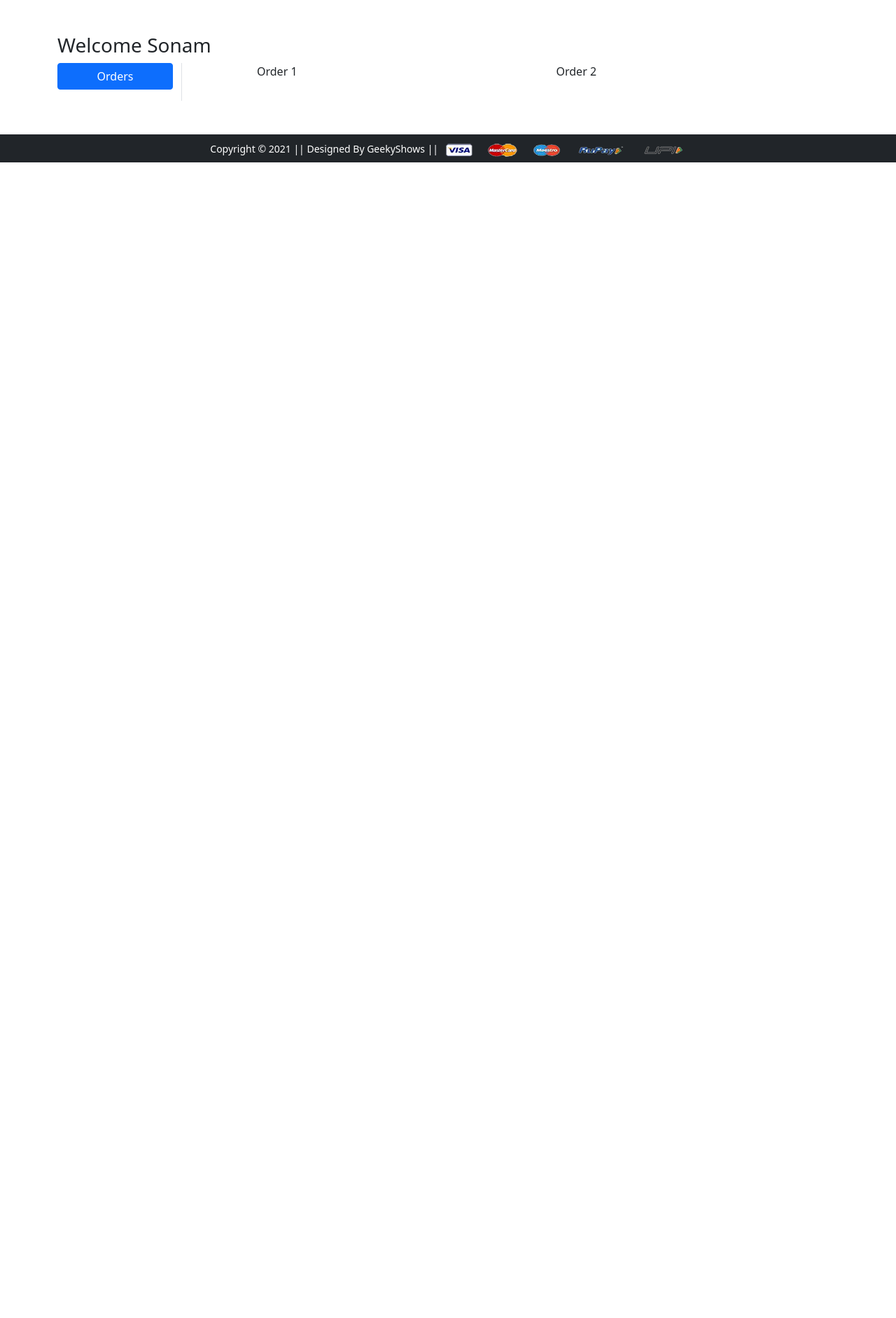
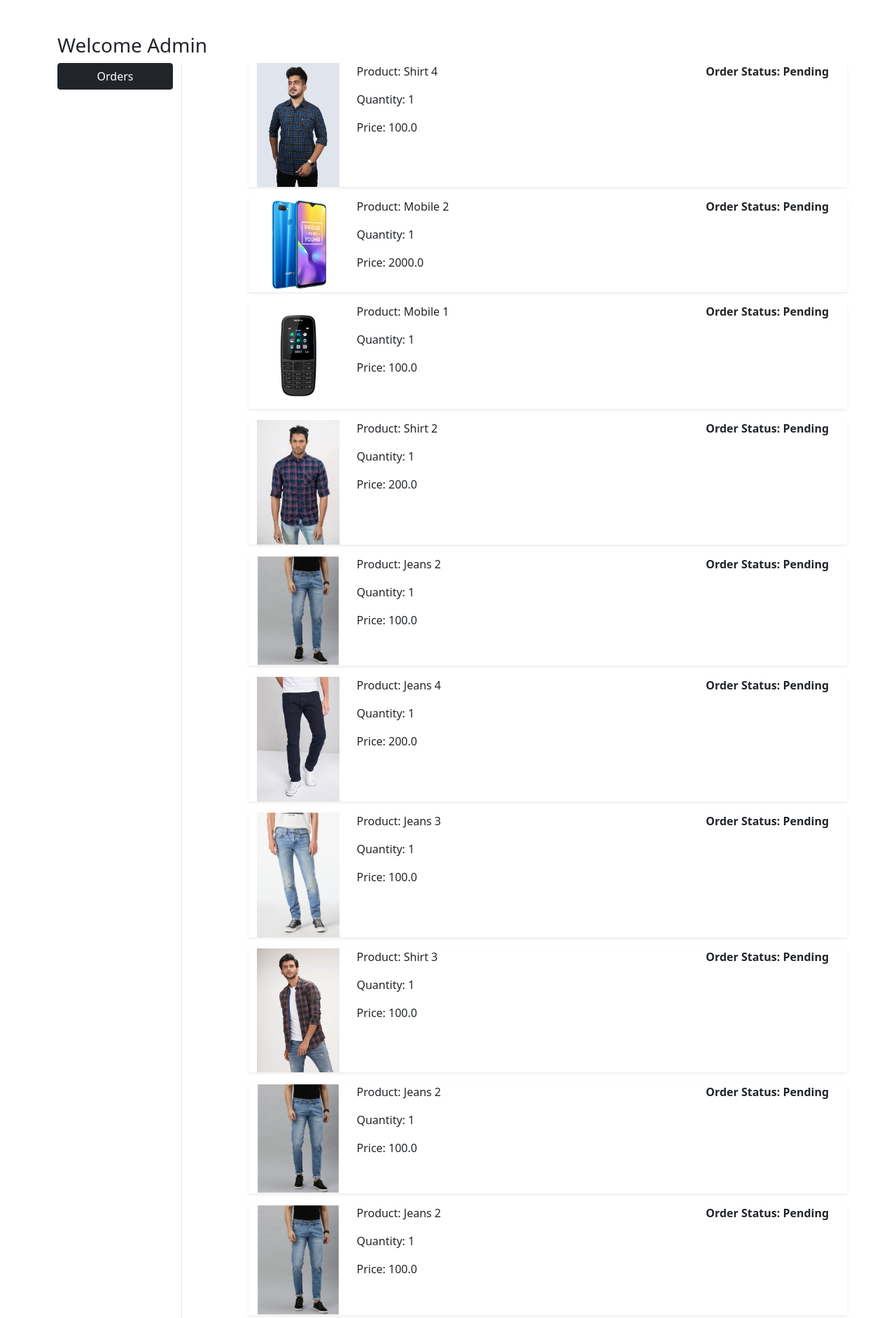
Before and after one commit to rahulmainali/ecommerce, a Django app: page /orders/ in a window 1280 px wide. Shown: the part 56-1939 px from the top of the page at 70% size. Before the commit the page ends 288 px from the top, so only its background shows below. Run offline with Django 4.2, Linux system fonts and the light colour scheme; a user stored in the database is signed in; data comes from the database, SQL or seed files in the repository; both versions use the stored data as it was after the commit; some libraries are stand-ins or nearby versions.

Commit message:
price in order

```diff
--- a/app/models.py
+++ b/app/models.py
@@ -69,3 +69,7 @@ class OrderPlaced(models.Model):
     quantity=models.PositiveBigIntegerField(default=1)
     ordered_date=models.DateTimeField(auto_now_add=True)
     status=models.CharField(max_length=50,choices=STATE_CHOICES,default='Pending')
+
+    @property
+    def total_cost(self):
+        return self.quantity * self.product.discounted_price
--- a/app/templates/app/addtocart.html
+++ b/app/templates/app/addtocart.html
@@ -18,9 +18,9 @@
        <h5>{{cart.product.title}}</h5>
        <p class="mb-2 text-muted small">{{cart.product.description}}</p>
        <div class="my-3">
-        <label for="quantity">{{cart.quantity}}</label>
+        <label for="quantity">Quantity</label>
         <a class="minus-cart btn" pid="{{cart.product.id}}"><i class="fas fa-minus-square fa-lg"></i></a>
-          <span id="quantity">1</span>
+          <span id="quantity">{{cart.quantity}}</span>
         <a class="plus-cart btn" pid="{{cart.product.id}}"><i class="fas fa-plus-square fa-lg"></i></a>
        </div>
        <div class="d-flex justify-content-between">
--- a/app/templates/app/orders.html
+++ b/app/templates/app/orders.html
@@ -1,21 +1,58 @@
 {% extends 'app/base.html' %}
 {% load static %}
-{% block title %}Buy Now{% endblock title %}
+{% block title %}Orders{% endblock title %}
 {% block main-content %}
 <div class="container my-5">
  <div class="row">
- <h3>Welcome Sonam</h3>
+ <h3>Welcome <span class="text-capitalize">{{request.user}}</span></h3>
   <div class="col-sm-2 border-end">
    <ul class="list-unstyled">
-    <li class="d-grid"><a href="{% url 'orders' %}" class="btn btn-primary">Orders</a></li>
+    <li class="d-grid"><a href="{% url 'orders' %}" class="btn btn-dark">Orders</a></li>
    </ul>
   </div>
+<!------1st column is closed here------->
+
   <div class="col-sm-9 offset-sm-1">
-   <div class="row">
-    <div class="col-sm-6">Order 1</div>
-    <div class="col-sm-6">Order 2</div>
+    {% for op in order_placed %}
+   <div class="row shadow-sm mb-3">
+    <div class="col-sm-2">
+        <img src="{{op.product.product_image.url}}" alt=""
+        srcset="" class="img-fluid" height="150" width="150">
+    </div>
+    <div class="col-sm-7">
+        <p>Product: {{op.product.title}}</p>
+        <p>Quantity: {{op.quantity}}</p>
+        <p>Price: {{op.total_cost}}</p>
+    </div>
+    <div class="col-sm-3 fw-bold">
+        <p>Order Status: {{op.status}}</p>
+        {% if op.status == 'Accepted' %}
+        <div class="progress">
+            <div class="progress-bar" role="progressbar" style="width: 20%;" aria-valuenow="20" aria-valumein="0" aria-valuemax="100"></div>
+        </div>
+        {% endif %}
+
+        {% if op.status == 'Packed' %}
+        <div class="progress">
+            <div class="progress-bar bg-info" role="progressbar" style="width:40%" aria-valuenow="40" aria-valuemin="0" aria-valuemax="100"></div>
+        </div>
+        {% endif %}
+
+        {% if op.status == 'On The Way' %}
+        <div class="progress">
+            <div class="progress-bar bg-warning" role="progressbar" style="width: 70%;" aria-valuenow="70" aria-valuemin="0" aria-valuemax="100"></div>
+        </div>
+        {% endif %}
+
+        {% if op.status == 'Delivered' %}
+        <div class="progress">
+            <div class="progress-bar bg-success" role="progressbar" style="width: 100%;" aria-valuenow="0" aria-valuemin="0" aria-valuemax="100"></div>
+        </div>
+        {% endif %}
+    </div>
    </div>
-  </div>
- </div>
-</div>
+   {% endfor %}
+  </div><!------2nd row closed here----->
+ </div><!---Row closes here-------->
+</div><!-----Main container closes here------->
 {% endblock main-content %}
--- a/app/views.py
+++ b/app/views.py
@@ -123,11 +123,12 @@ def buy_now(request):
  return render(request, 'app/buynow.html')
 
 def address(request):
- add=Customer.objects.filter(user=request.user)
- return render(request, 'app/address.html',{'add':add,'active':'btn-primary'})
+    add=Customer.objects.filter(user=request.user)
+    return render(request, 'app/address.html',{'add':add,'active':'btn-primary'})
 
 def orders(request):
- return render(request, 'app/orders.html')
+    op=OrderPlaced.objects.filter(user=request.user)
+    return render(request, 'app/orders.html',{'order_placed':op})
 
 # Mobile Category separated by brands of mobile & below price tag
 def mobile(request, data=None):
```
Also changed, not shown: db.sqlite3.
